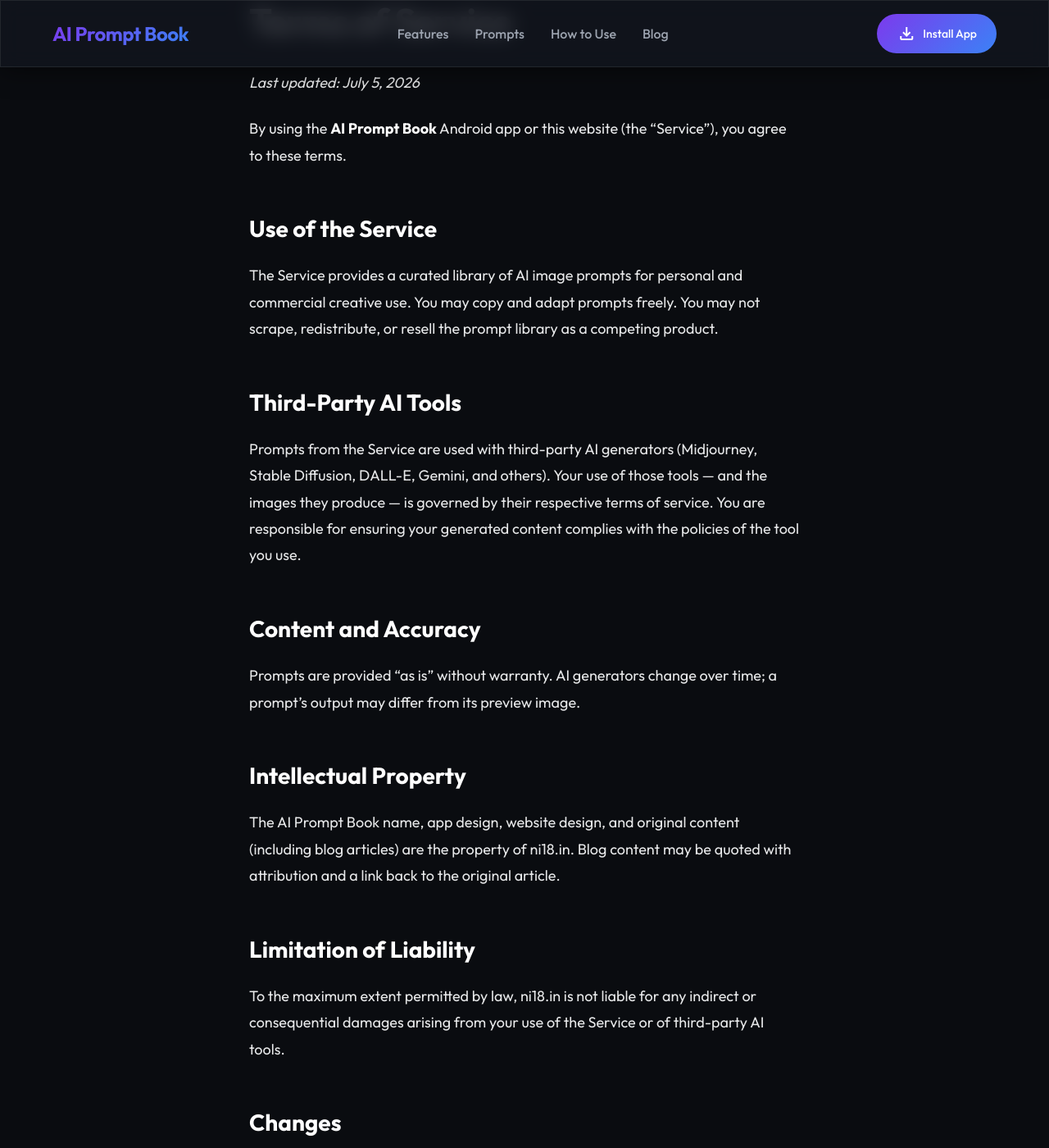
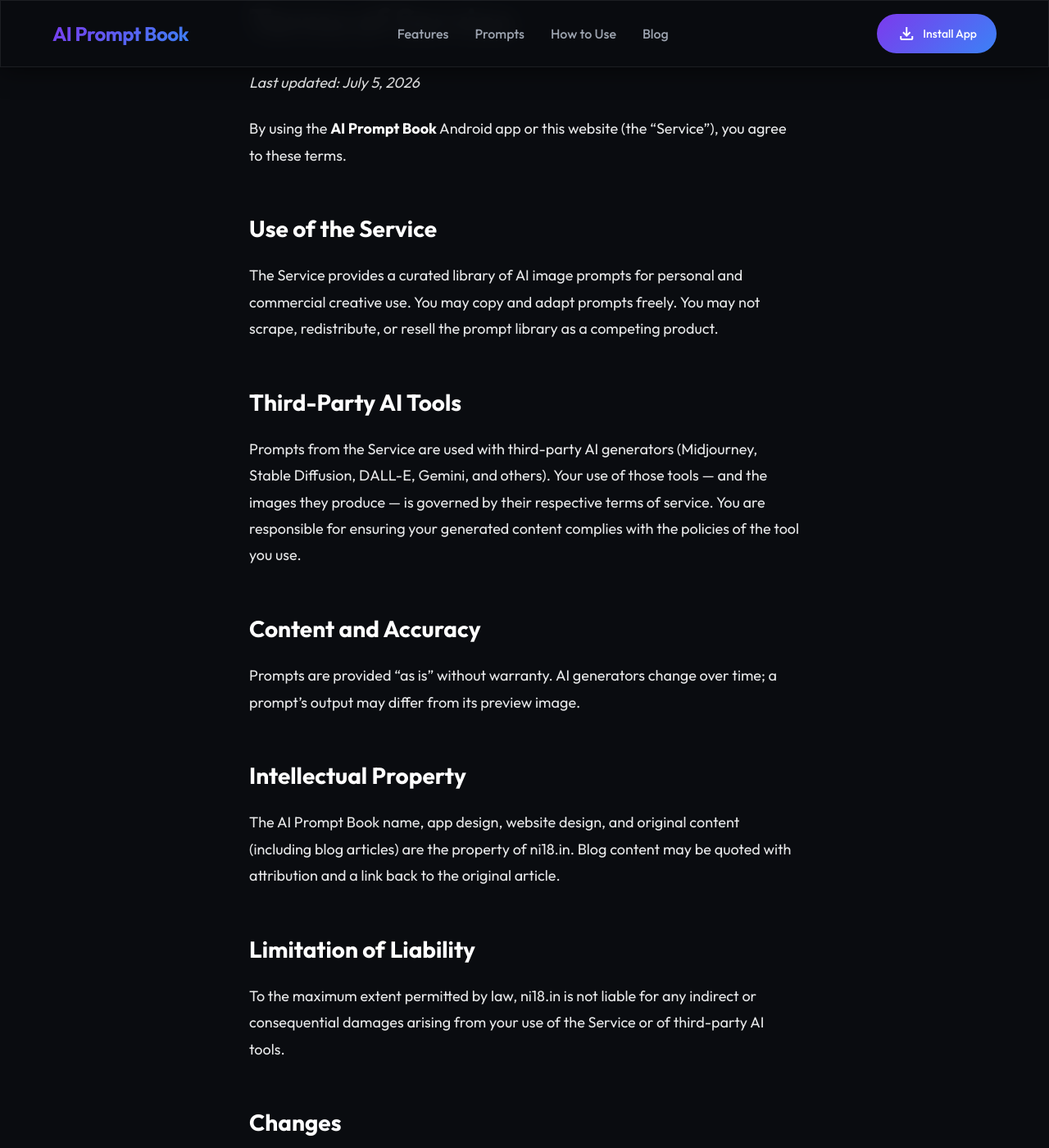
Before and after one commit to nitinkanade/ai-prompt-book, a Jekyll site: the page built from terms.md, in a window 1280 px wide and 1400 px high. Shown: the whole window at 82% size. Built offline with Jekyll 4.4.1, drawn with Linux system fonts in a browser that asks for light colours.

Commit message:
fix: make sticky header near-opaque so scrolled content hides cleanly behind it
Co-Authored-By: Claude Fable 5 <noreply@anthropic.com>

```diff
--- a/_layouts/default.html
+++ b/_layouts/default.html
@@ -30,7 +30,7 @@
     <link rel="preconnect" href="https://fonts.gstatic.com" crossorigin>
     <link href="https://fonts.googleapis.com/css2?family=Material+Symbols+Outlined:opsz,wght,FILL,GRAD@20..48,100..700,0..1,-50..200" rel="stylesheet">
 
-    <link rel="stylesheet" href="{{ '/css/style.css' | relative_url }}?v=7">
+    <link rel="stylesheet" href="{{ '/css/style.css' | relative_url }}?v=8">
     {% if page.head_extra %}{{ page.head_extra }}{% endif %}
 </head>
 <body>
--- a/css/style.css
+++ b/css/style.css
@@ -147,6 +147,9 @@ header.sticky-header {
     left: 0;
     width: 100%;
     z-index: 1000;
+    /* Near-opaque so scrolled content vanishes cleanly behind the bar
+       (overrides the more transparent .glass background) */
+    background: rgba(10, 12, 16, 0.96);
     border-bottom: 1px solid var(--border-subtle);
     box-shadow: 0 4px 30px rgba(0, 0, 0, 0.5);
 }
```
